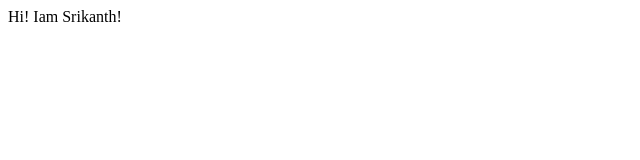
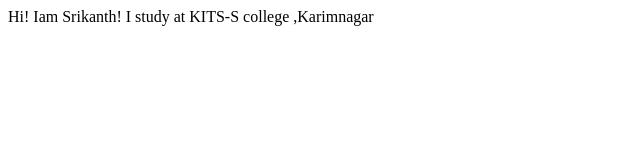
Before and after one commit to Srikanth-14/student-name-site, a plain HTML site: page index.html in a window 1280 px wide. Shown: the whole page, without its empty margins (0-640 px from the left). Drawn offline with Linux system fonts and the light colour scheme.

Commit message:
docs: updated study

```diff
--- a/index.html
+++ b/index.html
@@ -8,5 +8,6 @@
 </head>
 <body>
     Hi! Iam Srikanth!
+    I study at KITS-S college ,Karimnagar
 </body>
 </html>
```
